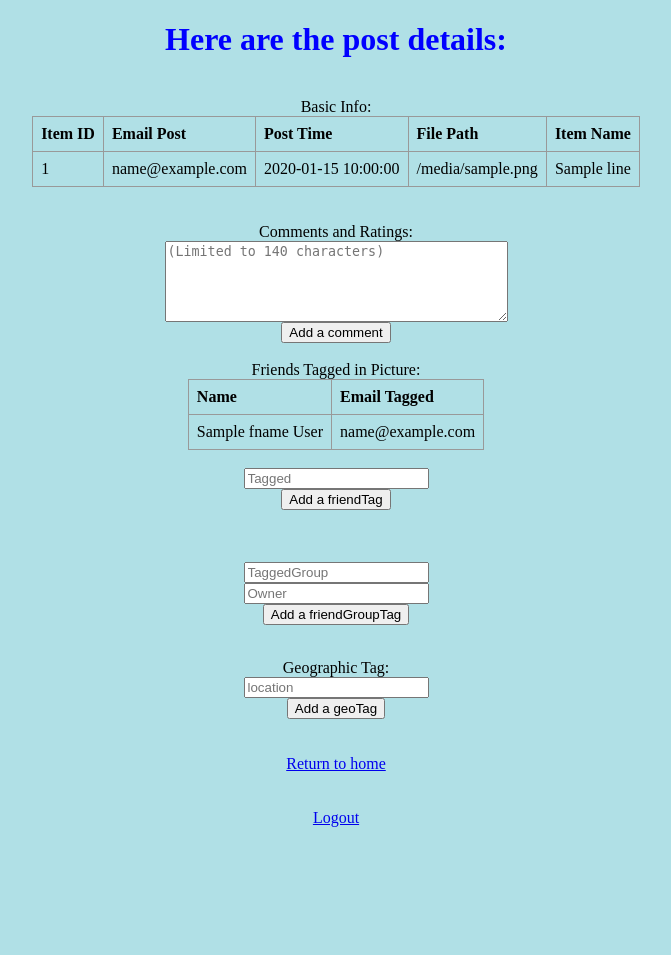
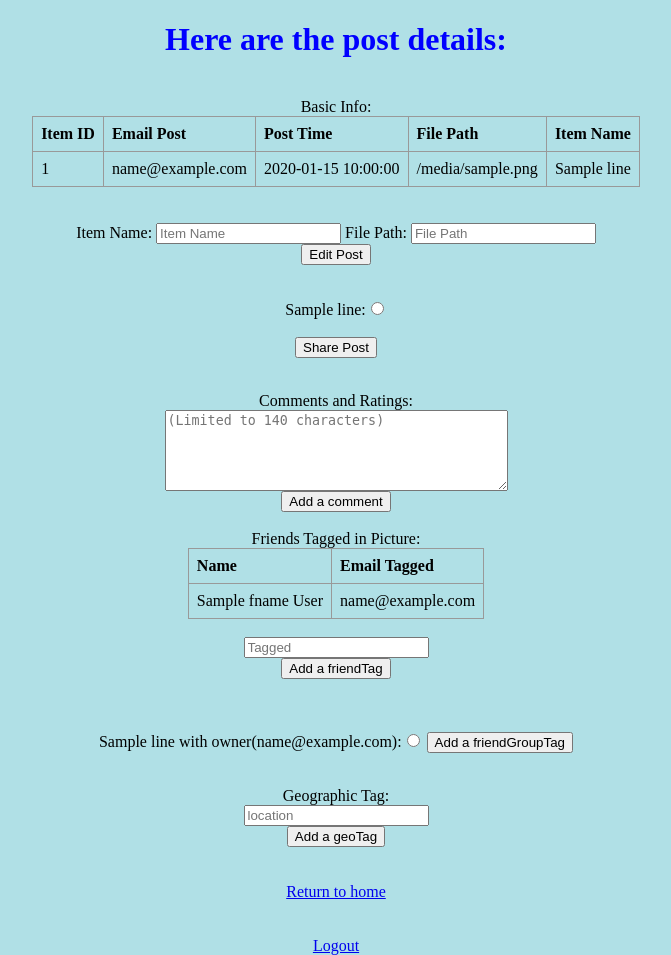
Before and after one commit to md3756/PriCoSha, a Flask app: template templates/show_posts.html in a window 1280 px wide. Shown: the part 35-990 px from the top of the page, without its empty margins (304-975 px from the left). Before the commit the page ends 862 px from the top, so only its background shows below. Run offline with Flask 2, Linux system fonts and the light colour scheme; the template is opened without the code that fills it: most values are stand-ins (such as "Sample title", 1, 10 or a date in 2020).

Commit message:
Add edit and share post

```diff
--- a/app.py
+++ b/app.py
@@ -92,10 +92,10 @@ def registerAuth():
 def home():
     user = session['email']
     cursor = conn.cursor();
-    query = 'SELECT * FROM contentitem WHERE post_time > DATE_SUB(NOW(), INTERVAL 24 HOUR) AND is_pub = True ORDER BY item_id DESC'
+    query = 'SELECT * FROM contentitem WHERE is_pub = True ORDER BY post_time DESC'
     cursor.execute(query)
     data = cursor.fetchall()
-    query = 'SELECT * FROM contentitem WHERE email_post = %s ORDER BY item_id DESC'
+    query = 'SELECT * FROM contentitem WHERE email_post = %s ORDER BY post_time DESC'
     cursor.execute(query, (user))
     data1 = cursor.fetchall()
     query = 'SELECT fname, lname FROM person WHERE email = %s'
@@ -111,13 +111,18 @@ def home():
 def post():
     post = request.form['post_name']
     is_pub = int(request.form['public'])
+    file_path = request.form['file_path']
     user = session['email']
     cursor = conn.cursor();
-    if(is_pub == 1):
-        ins = 'INSERT INTO contentitem VALUES(NULL, %s, NOW(), NULL, %s, TRUE)'
+    if(is_pub == 1 and file_path):
+        ins = 'INSERT INTO contentitem VALUES(NULL, %s, NOW(), %s, %s, TRUE)'
+        cursor.execute(ins, (user, file_path, post))
+    elif(file_path):
+        ins = 'INSERT INTO contentitem VALUES(NULL, %s, NOW(), %s, %s, FALSE)'
+        cursor.execute(ins, (user, file_path, post))
     else:
         ins = 'INSERT INTO contentitem VALUES(NULL, %s, NOW(), NULL, %s, FALSE)'
-    cursor.execute(ins, (user, post))
+        cursor.execute(ins, (user, post))
     conn.commit()
     cursor.close()
     return redirect(url_for('home'))
@@ -135,6 +140,49 @@ def show_posts():
     data1 = cursor.fetchall()
     cursor.close()
     return render_template('show_posts.html', post = data, tags = data1)
+
+@app.route('/edit_post', methods=['GET','POST'])
+def edit_post():
+    item = session['item_id']
+    item_name = request.form['item_name']
+    file_path = request.form['file_path']
+    cursor = conn.cursor();
+    if (item_name):
+        ins = 'UPDATE contentitem SET item_name = %s WHERE item_id = %s'
+        cursor.execute(ins, (item_name, item))
+        conn.commit()
+    if (file_path):
+        ins = 'UPDATE contentitem SET file_path = %s WHERE item_id = %s'
+        cursor.execute(ins, (file_path, item))
+        conn.commit()
+    if(item_name or file_path):
+        ins = 'UPDATE contentitem SET post_time = NOW() WHERE item_id = %s'
+        cursor.execute(ins, (item))
+        conn.commit()
+    cursor.close()
+    return redirect(url_for('home'))
+
+@app.route('/share_post', methods=['GET','POST'])
+def share_post():
+    item = session['item_id']
+    group = request.form['group']
+    owner = request.form['owner']
+    cursor = conn.cursor();
+    query = 'SELECT * FROM share WHERE item_id = %s AND owner_email = %s AND fg_name = %s'
+    cursor.execute(query, (item, owner, group))
+    #stores the results in a variable
+    data = cursor.fetchone()
+    #use fetchall() if you are expecting more than 1 data row
+    error = None
+    if(data):
+        #If the previous query returns data, then user exists
+        error = "This post was already shared to this group"
+    else:
+        ins = 'INSERT INTO share VALUES(%s, %s, %s)'
+        cursor.execute(ins, (owner, group, item))
+        conn.commit()
+        cursor.close()
+    return redirect(url_for('home'))
 
 @app.route('/tag', methods=['GET','POST'])
 def tag():
--- a/templates/show_group.html
+++ b/templates/show_group.html
@@ -65,7 +65,7 @@ Members:
 
 
 Add Member:
-<form action="/add_member" method="POST">
+<form action="/invite_member" method="POST">
 <input type="text" name="member" placeholder="Member email" />
 <input type="submit" value="Add Member">
 </form>
--- a/templates/show_posts.html
+++ b/templates/show_posts.html
@@ -62,6 +62,23 @@ Basic Info:
 	{% endfor %}
 </table>
 <br>
+<br>
+
+<form action="/edit_post" method="POST">
+	Item Name: <input type="text" name="item_name" placeholder="Item Name" />
+	File Path: <input type="text" name="file_path" placeholder="File Path" />
+ </br>
+	<input type="submit" value = "Edit Post" />
+</form>
+<br>
+
+{% for line in groups %}
+<form action="/share_post" method = "POST">
+{{line.fg_name}}:<input type = "radio" name = "group" value="{{line.fg_name}}"><input type = "hidden" name = "owner" value = "{{line.owner_email}}"></input></input>
+{% endfor %}
+  <br><br>
+  <input type="submit" value = "Share Post">
+</form>
 
 
 <br>
@@ -96,8 +113,9 @@ Friends Tagged in Picture:
 
 <br>
 <form action="/tag_group" method="POST">
-	<input type="text" name="FriendGroupTag" placeholder="TaggedGroup" /> </br>
-	<input type="text" name="FriendGroupOwner" placeholder="Owner" /> </br>
+	{% for line in groups %}
+	{{line.fg_name}} with owner({{line.owner_email}}):<input type = "radio" name = "FriendGroupTag" value="{{line.fg_name}}"><input type = "hidden" name = "FriendGroupOwner" value = "{{line.owner_email}}"></input></input>
+	{% endfor %}
 	<input type="submit" value = "Add a friendGroupTag" />
 </form>
 <br>
```
Also changed, not shown: templates/home.html (+5 -3 lines).
